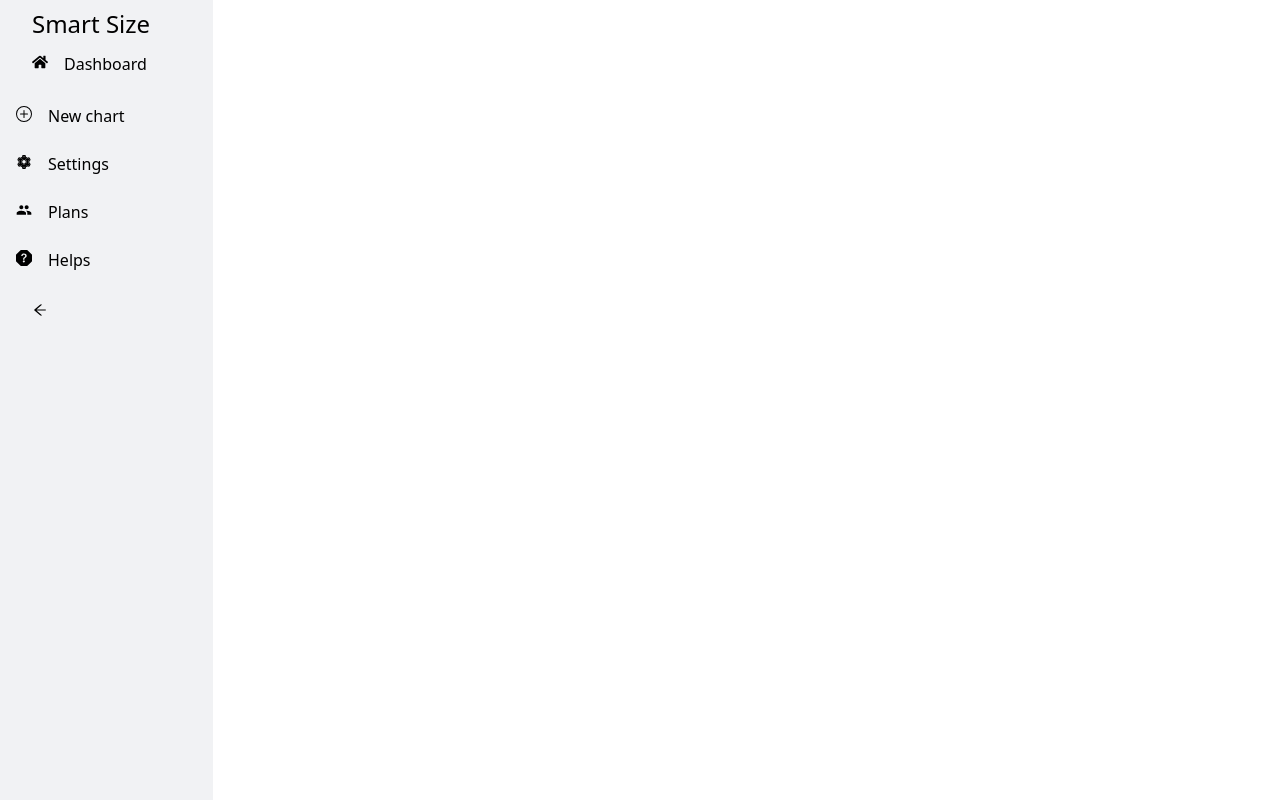
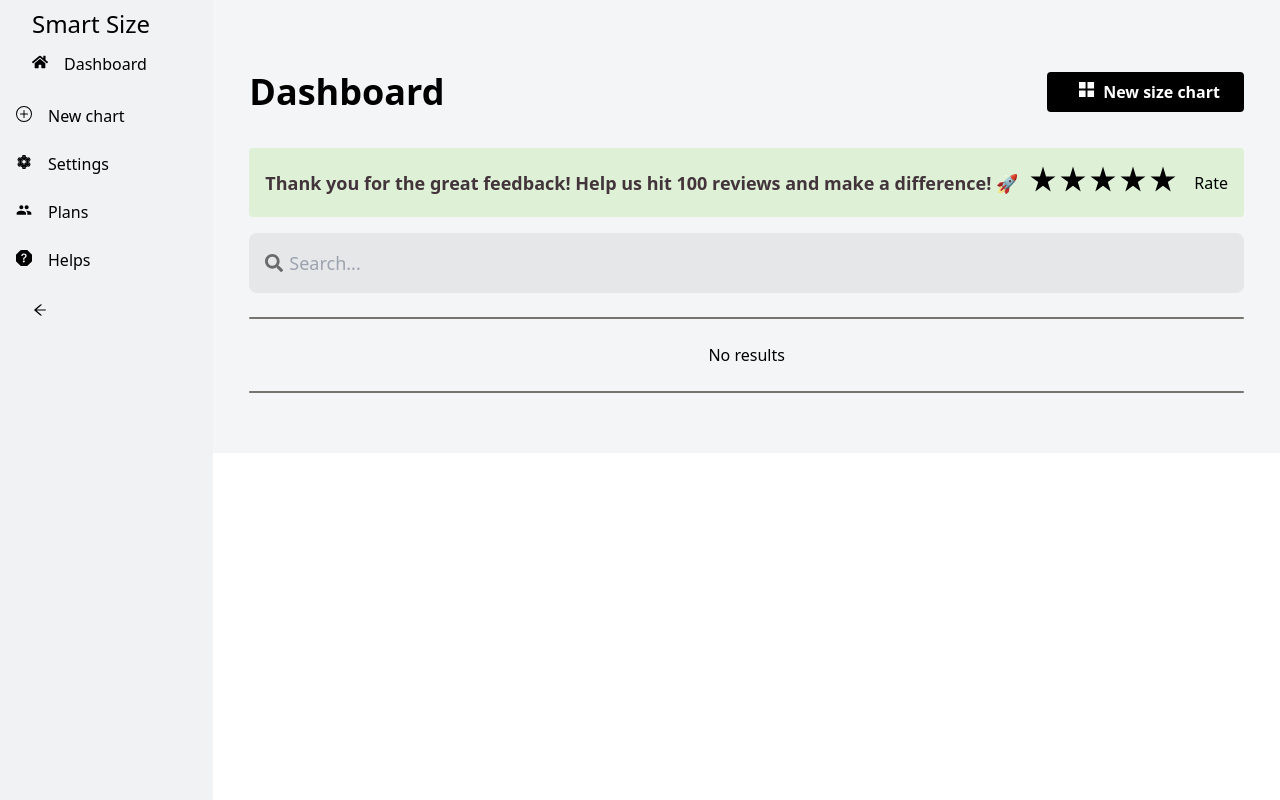
Before and after one commit to Habibrifat/sizechart, a React (Create React App) app: page / in a window 1280 px wide. Built offline with nearby package versions, Linux system fonts and the light colour scheme.

Commit message:
final commit

```diff
--- a/src/App.js
+++ b/src/App.js
@@ -19,7 +19,7 @@ function App() {
           {/* <Route path="/" element={<SizeChart />} /> */}
 
           <Route path="/" element={<Layout />}>
-            <Route path="/dashboard" element={<Dashboard />} />
+            <Route path="/" element={<Dashboard />} />
             <Route path="/size-chart" element={<SizeChart />} />
             <Route path="/new-size-chart" element={<NewSizeChart />} />
             <Route path="/plans" element={<Plans />} />
--- a/src/Sidebar.jsx
+++ b/src/Sidebar.jsx
@@ -11,8 +11,8 @@ const Sidebar = () => {
         <div className="sidebar-logo px-8 py-2">
           <h2 className=" text-2xl">Smart Size</h2>
         </div>
-        <NavLink to={"/dashboard"} className="sidebar-nav-link">
-          <div className="link-one py-1 px-4 hover:bg-[#D7D7D7] cursor-pointer transition-all ">
+        <NavLink to={"/"} className="sidebar-nav-link">
+          <div className="py-1 px-4 hover:bg-[#D7D7D7] cursor-pointer transition-all ">
             <p className="text-base">
               <span className="inline-block px-4">
                 <FaHome />
@@ -22,7 +22,7 @@ const Sidebar = () => {
           </div>
           <NavLink
             to={"/new-size-chart"}
-            className="link-one py-1 px-4 hover:bg-[#D7D7D7] cursor-pointer transition-all"
+            className="py-1 px-4 hover:bg-[#D7D7D7] cursor-pointer transition-all"
           >
             <p className=" text-base">
               <span className="inline-block px-4">
```
